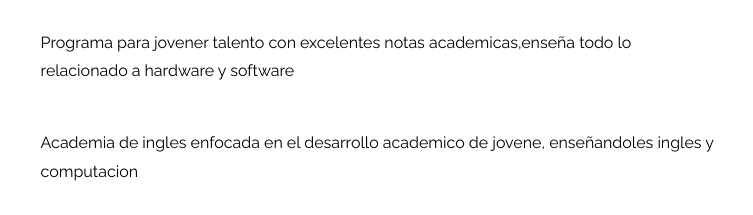
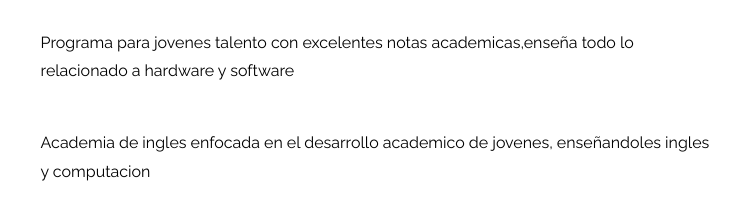
Before and after one commit to marlon427/cv-Marlon-Lopez, a plain HTML site: page index.html in a window 1280 px wide. Shown: the part 719-934 px from the top of the page, 438-1191 px from the left. Drawn offline with Linux system fonts and the light colour scheme.

Commit message:
Update index.html
little change in text

```diff
--- a/index.html
+++ b/index.html
@@ -52,7 +52,7 @@
           <h4>Fundacion Gloria de Kriete: Informatica avanzada</h4>
         </div>
         <div class="descrition">
-          <p>Programa para jovener talento con excelentes notas academicas,enseña todo lo relacionado a hardware y software </p>
+          <p>Programa para jovenes talento con excelentes notas academicas,enseña todo lo relacionado a hardware y software </p>
         </div>
       </article>
       <article class='course'>
@@ -60,7 +60,7 @@
           <h4>CAPUCOM: Ingles Avanzado</h4>
         </div>
         <div class="descrition">
-          <p>Academia de ingles enfocada en el desarrollo academico de jovene, enseñandoles ingles y computacion</p>
+          <p>Academia de ingles enfocada en el desarrollo academico de jovenes, enseñandoles ingles y computacion</p>
         </div>
       </article>
       <article class='course'>
@@ -148,7 +148,7 @@
             <li>Instructor robotica IoT</li>
             <li>Diseño de aplicaciones</li>
             <li>Desarrollo web </li>
-            <li>Reparacion de computadoras</li>
+            <li>Matenimiento de computadoras</li>
           </ul>
         </div>
       </article>
```
